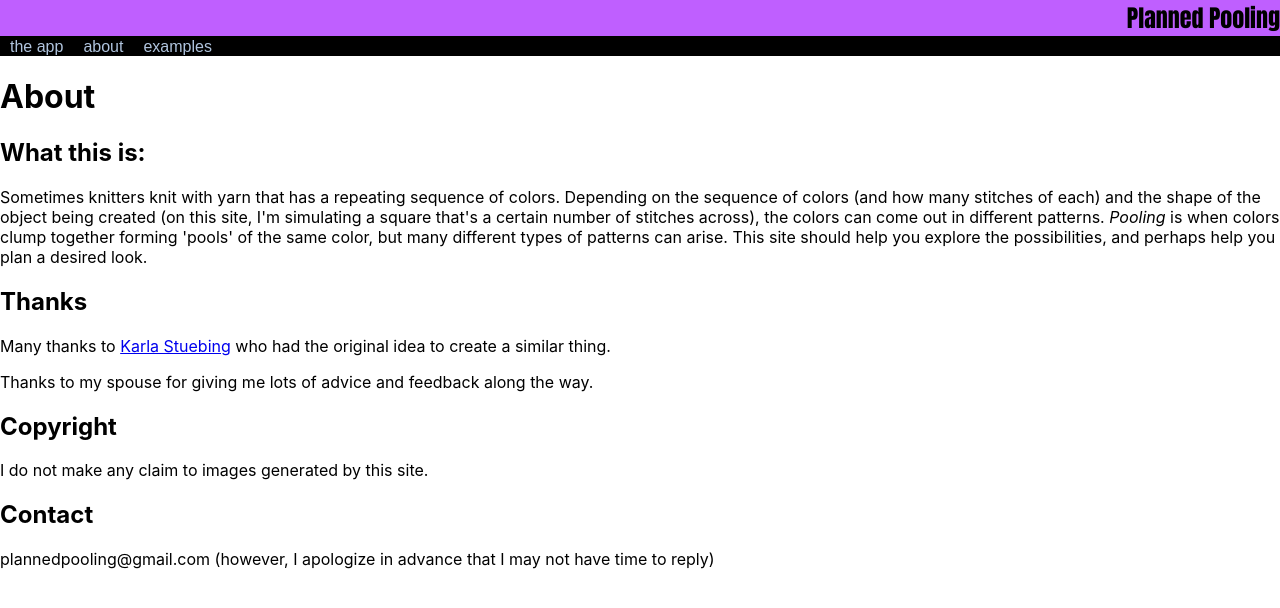
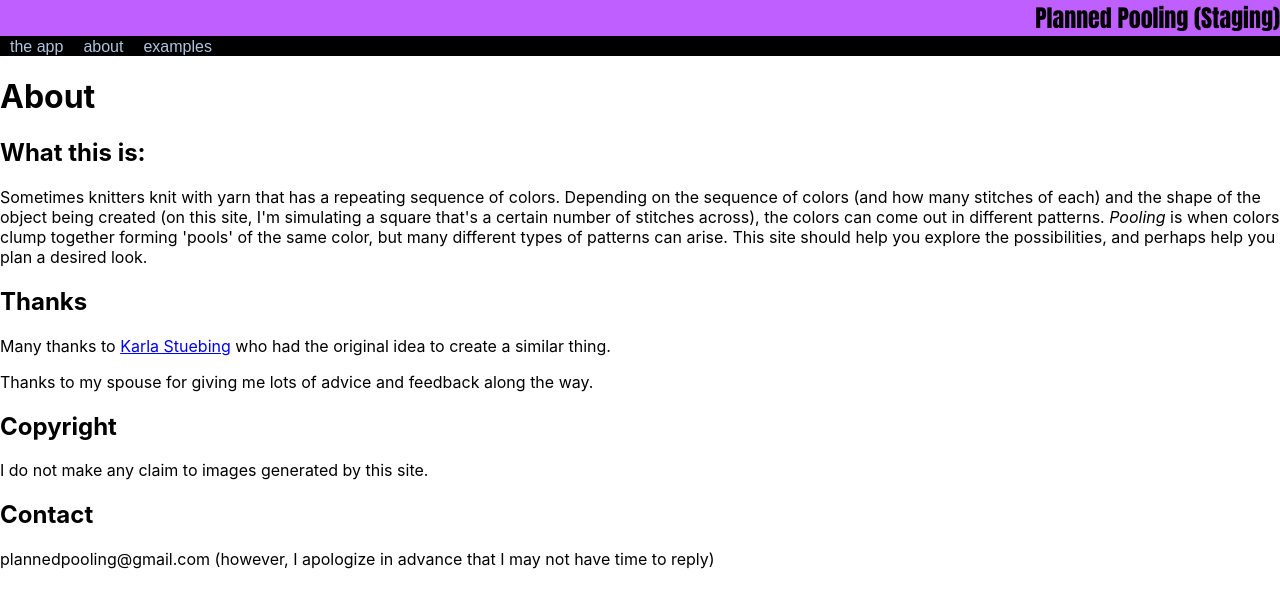
Before and after one commit to dchudz/PlannedPooling, a React (Create React App) app: page /about in a window 1280 px wide. Shown: the top 608 px of the page. Built offline with nearby package versions, Linux system fonts and the light colour scheme; the HTML template or start-up script is replaced by a standard one.

Commit message:
put staging in title on staging site

```diff
--- a/src/App.js
+++ b/src/App.js
@@ -15,7 +15,7 @@ const Top = (props) => {
   return (
     <div className="top">
       <div className="titlebar">
-        Planned Pooling
+        Planned Pooling (Staging)
       </div>
       <div className="navbar">
         <Link to="/">the app</Link>
```
